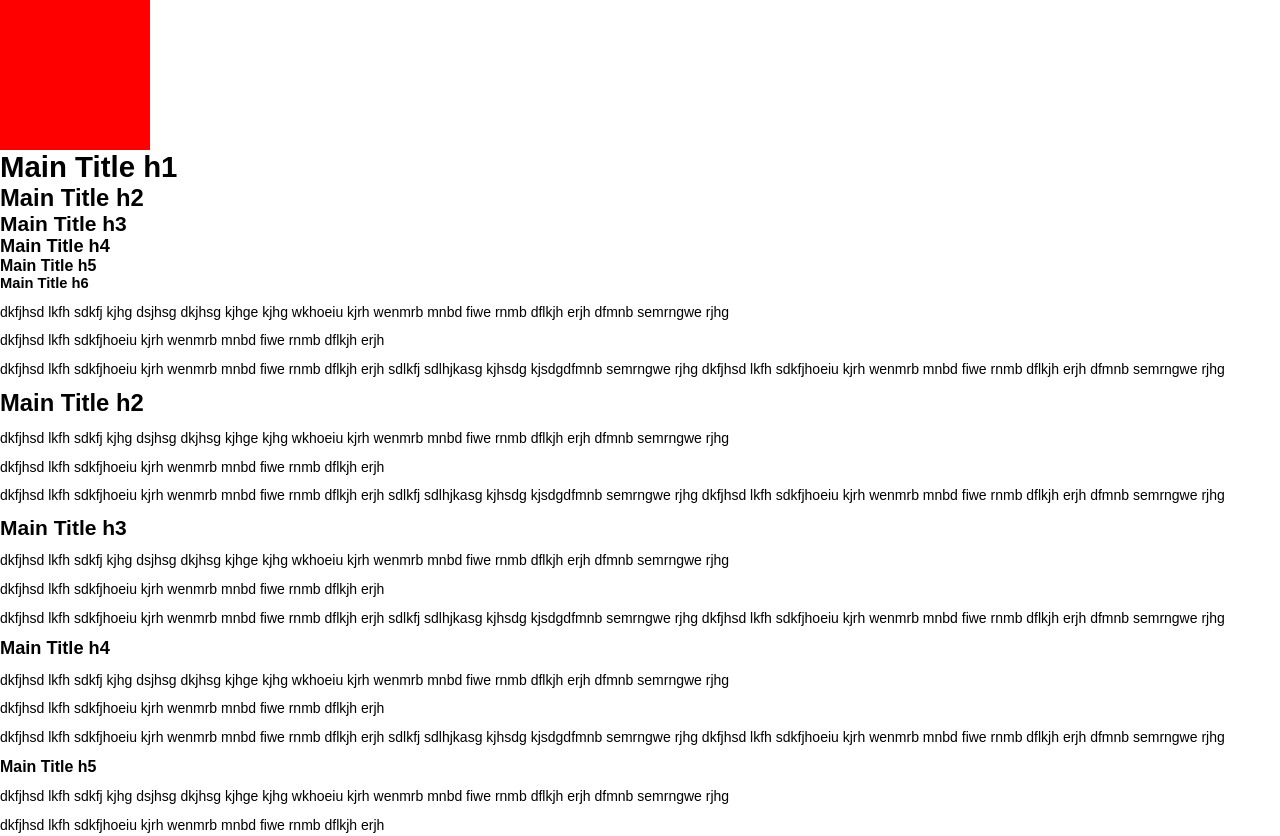
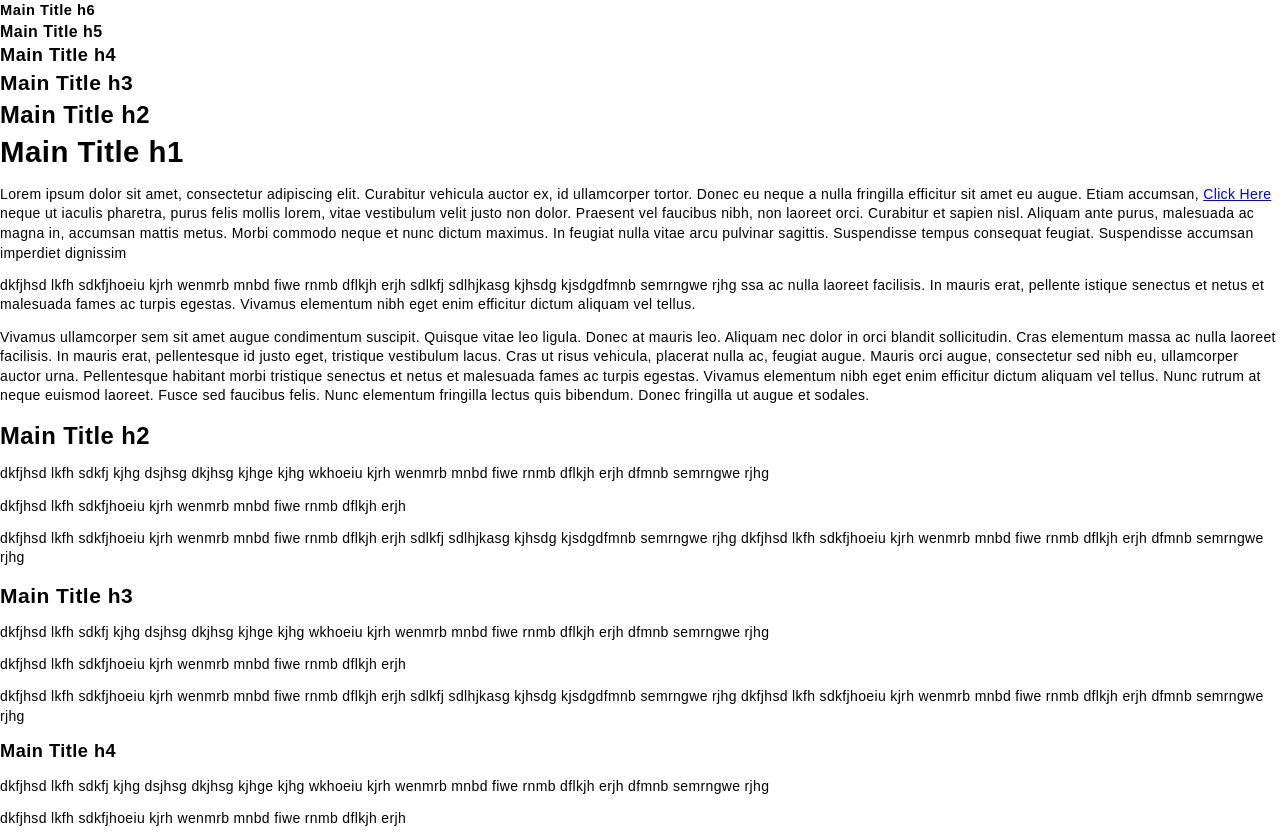
Before and after one commit to taitulism/my-css-reset, a plain HTML site: page index.html in a window 1280 px wide. Shown: the top 836 px of the page. Drawn offline with Linux system fonts and the light colour scheme.

Commit message:
text & links

```diff
--- a/index.html
+++ b/index.html
@@ -6,28 +6,48 @@
     <meta http-equiv="X-UA-Compatible" content="ie=edge" />
     <link rel="stylesheet" href="./reset.css" />
     <style>
-        #div1 {
+        /* #div1 {
             background-color: red;
             width: 150px;
             height: 150px;
-        }
+        } */
     </style>
     <title>Document</title>
 </head>
 <body>
     <div id="div1"></div>
     <div id="div2">
+        <h6>Main Title h6</h6>
+        <h5>Main Title h5</h5>
+        <h4>Main Title h4</h4>
+        <h3>Main Title h3</h3>
+        <h2>Main Title h2</h2>
         <h1>Main Title h1</h1>
-        <h2>Main Title h2</h2>
-        <h3>Main Title h3</h3>
-        <h4>Main Title h4</h4>
-        <h5>Main Title h5</h5>
-        <h6>Main Title h6</h6>
 
-        <p> dkfjhsd lkfh sdkfj kjhg dsjhsg dkjhsg kjhge kjhg wkhoeiu kjrh wenmrb mnbd fiwe rnmb dflkjh erjh dfmnb semrngwe rjhg </p>
-        <p> dkfjhsd lkfh sdkfjhoeiu kjrh wenmrb mnbd fiwe rnmb dflkjh erjh  </p>
+        <p>
+            Lorem ipsum dolor sit amet, consectetur adipiscing elit.
+            Curabitur vehicula auctor ex, id ullamcorper tortor.
+            Donec eu neque a nulla fringilla efficitur sit amet eu augue.
+            Etiam accumsan, <a href="#a">Click Here</a> neque ut iaculis pharetra, purus felis mollis lorem, vitae vestibulum velit justo non dolor.
+            Praesent vel faucibus nibh, non laoreet orci.
+            Curabitur et sapien nisl.
+            Aliquam ante purus, malesuada ac magna in, accumsan mattis metus.
+            Morbi commodo neque et nunc dictum maximus. In feugiat nulla vitae arcu pulvinar sagittis.
+            Suspendisse tempus consequat feugiat. Suspendisse accumsan imperdiet dignissim
+        </p>
         <p> dkfjhsd lkfh sdkfjhoeiu kjrh wenmrb mnbd fiwe rnmb dflkjh erjh sdlkfj sdlhjkasg kjhsdg kjsdgdfmnb semrngwe rjhg
-            dkfjhsd lkfh sdkfjhoeiu kjrh wenmrb mnbd fiwe rnmb dflkjh erjh dfmnb semrngwe rjhg
+            ssa ac nulla laoreet facilisis. In mauris erat, pellente istique senectus et netus et malesuada fames ac turpis egestas.
+            Vivamus elementum nibh eget enim efficitur dictum aliquam vel tellus.
+        </p>
+        <p> Vivamus ullamcorper sem sit amet augue condimentum suscipit.
+            Quisque vitae leo ligula. Donec at mauris leo. Aliquam nec dolor in orci blandit sollicitudin.
+            Cras elementum massa ac nulla laoreet facilisis.
+            In mauris erat, pellentesque id justo eget, tristique vestibulum lacus.
+            Cras ut risus vehicula, placerat nulla ac, feugiat augue. Mauris orci augue, consectetur sed nibh eu, ullamcorper auctor urna.
+            Pellentesque habitant morbi tristique senectus et netus et malesuada fames ac turpis egestas.
+            Vivamus elementum nibh eget enim efficitur dictum aliquam vel tellus. Nunc rutrum at neque euismod laoreet.
+            Fusce sed faucibus felis. Nunc elementum fringilla lectus quis bibendum. Donec fringilla ut augue et sodales.
+
         </p>
     </div>
     <div id="div3">
--- a/reset.css
+++ b/reset.css
@@ -11,6 +11,7 @@ html {
 
 body {
     margin: 0;
+    line-height: 1.4;
 }
 
 
@@ -18,6 +19,7 @@ body {
 /* Text */
 h1, h2, h3, h4, h5, h6 {
     margin: 0;
+    letter-spacing: 0.035rem;
 }
 
 h1 {
@@ -41,4 +43,9 @@ h6 {
 
 p {
     margin: 0.9rem 0;
+    letter-spacing: 0.025rem;
 }
+
+a, a:active, a:visited {
+    color: #00e;
+}
```
